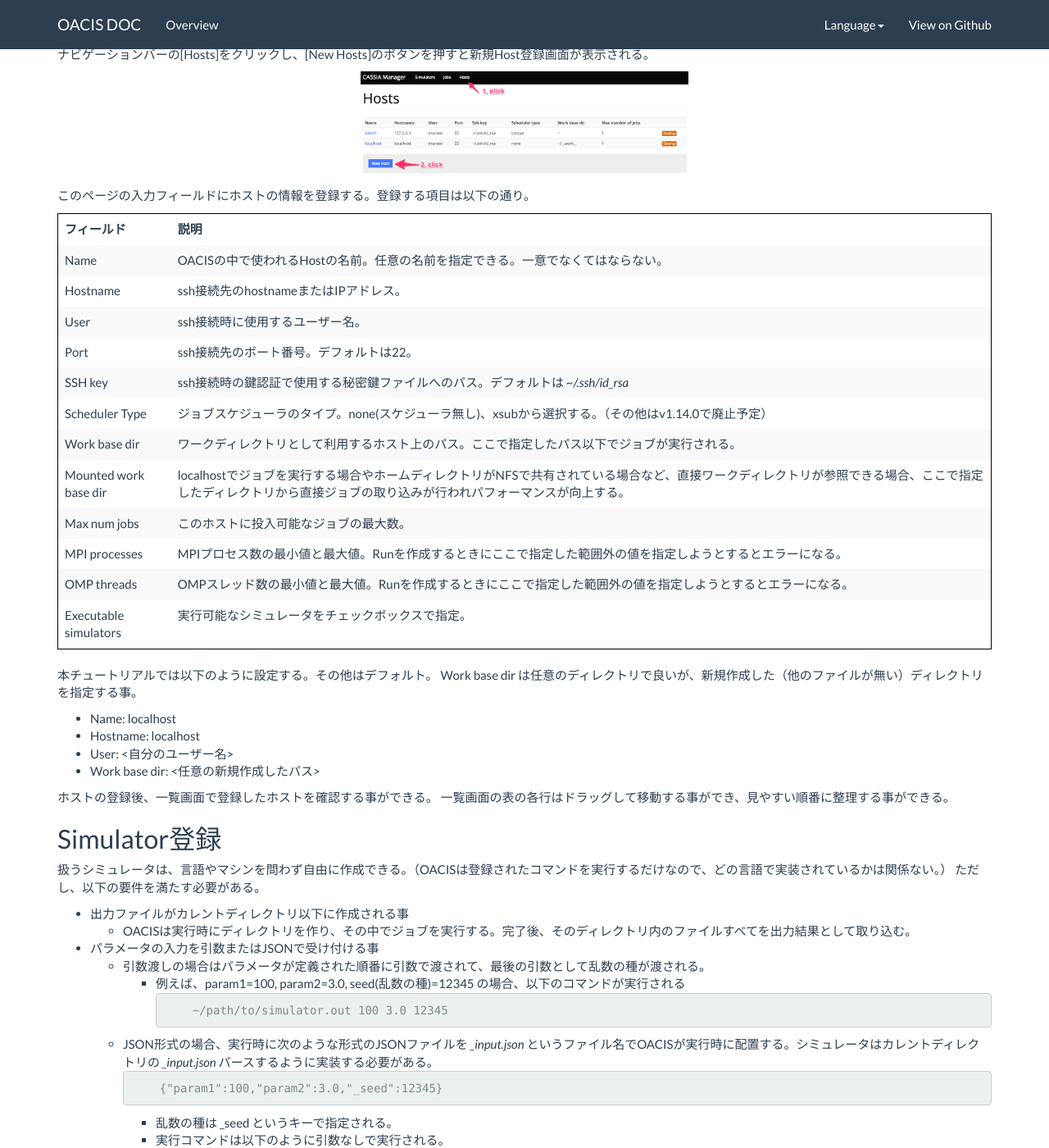
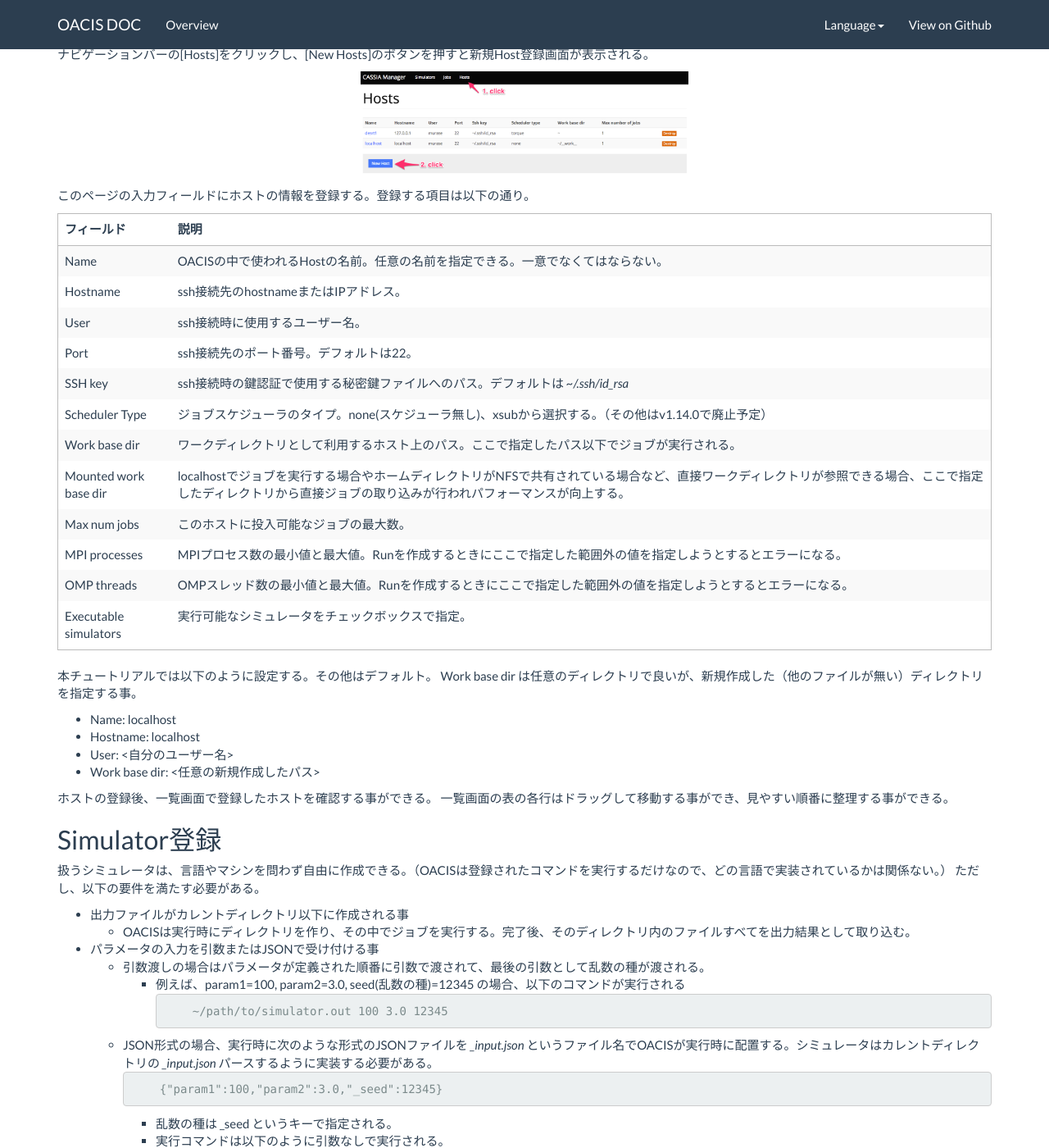
Before and after one commit to crest-cassia/oacis, a Jekyll site: the page built from ja/basic_usage.md, in a window 1280 px wide and 1400 px high, scrolled down 642 px. Shown: the whole window at 82% size. Built offline with Jekyll 4.4.1, drawn with Linux system fonts in a browser that asks for light colours; nearby versions of some CDN libraries.

Commit message:
modified the style of table

```diff
--- a/stylesheets/custom.css
+++ b/stylesheets/custom.css
@@ -3,5 +3,8 @@ img {
   margin: 0 auto;
 }
 table.table {
-  border: 1px solid black;
+  border: 1px #bbb solid
 }
+table.table thead {
+  border: 1px #bbb solid
+}
```
